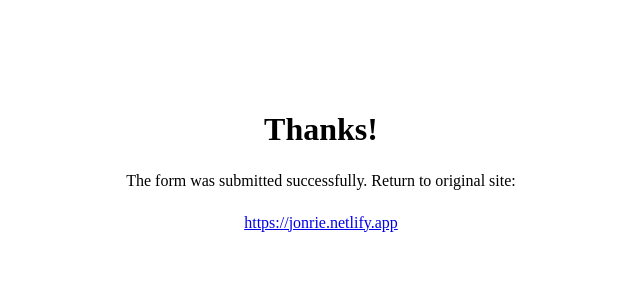
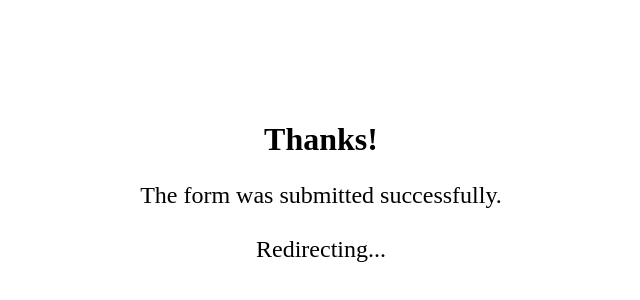
Before and after one commit to JonrieMain/jonrieWebsite, a plain HTML site: page afterform.html in a window 1280 px wide. Shown: the part 208-508 px from the top of the page, without its empty margins (319-959 px from the left). Drawn offline with Linux system fonts and the light colour scheme.

Commit message:
update after form messege and styles

```diff
--- a/afterform.html
+++ b/afterform.html
@@ -5,6 +5,10 @@
 	<meta name="viewport" content="width=device-width, initial-scale=1">
 	<!-- Icon -->
 	<link rel="My Icon" type="image/x-icon" href="./images/favicon.png">
+
+
+	<!-- redirect -->
+	 <meta http-equiv = "refresh" content = "3; url = https://jonrie.xyz" />
 	<title>Jonrie | Personal Portfolio</title>
 	<style type="text/css">
 		*{
@@ -27,14 +31,16 @@
 			text-align: center;
 			word-break: break-word;
 		}
+		span p{
+			font-size: 1.5rem;
+		}
 
 	</style>
 </head>
 <body>
 	<span>
 	<h1>Thanks!</h1>
-	<p>The form was submitted successfully. Return to original site:</p>
-	<a href="https://jonrie.netlify.app">https://jonrie.netlify.app</a><br>
+	<p>The form was submitted successfully. <br><br> Redirecting...</p>
 
 </span>
 </body>
```
